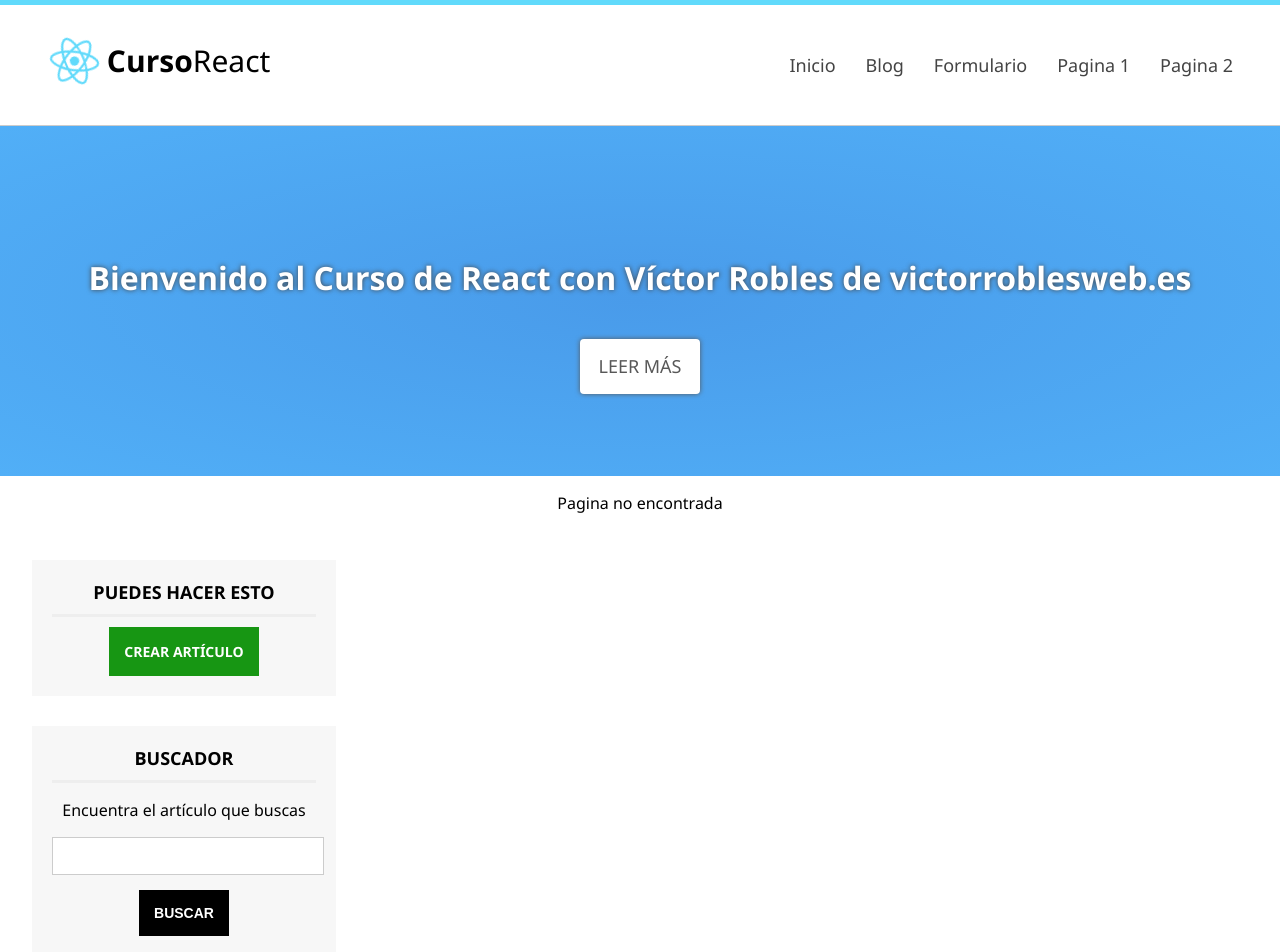
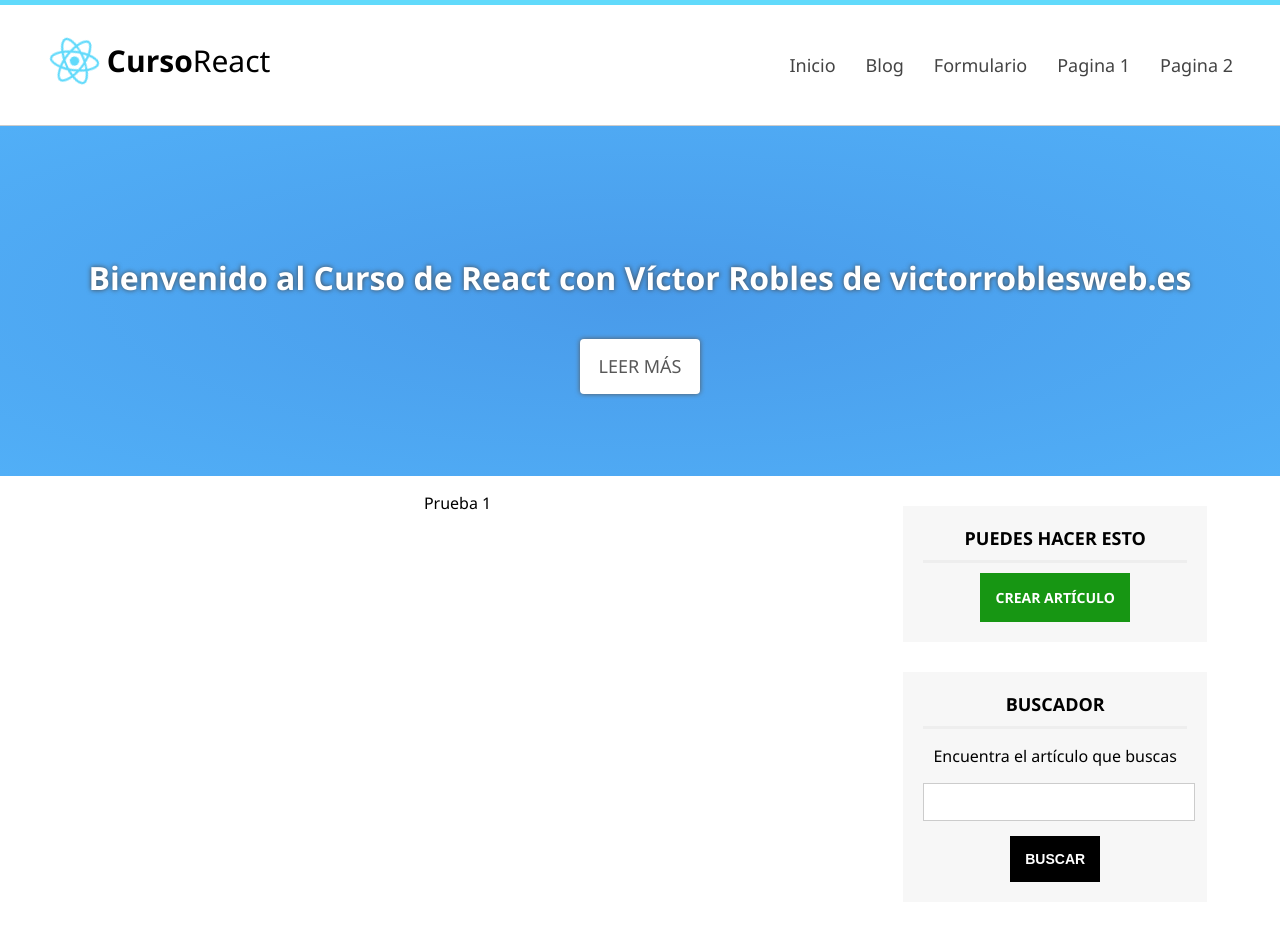
Before and after one commit to elgranjm3000/reactLeaning, a React (Create React App) app: page /pagina/1 in a window 1280 px wide. Shown: the top 952 px of the page. Built offline with nearby package versions, Linux system fonts and the light colour scheme.

Commit message:
parametros

```diff
--- a/src/Router.js
+++ b/src/Router.js
@@ -3,13 +3,16 @@ import { BrowserRouter, Route, Routes } from 'react-router-dom'
 import SeccionPrueba from './components/SeccionPrueba'
 import Micomponente from "./components/Micomponente";
 import Peliculas from './components/Peliculas';
+import Pagina from "./components/Pagina";
 import NotFound from './components/Errors'
 
 class Router extends Component{
 
+
+
     render(){
+
         return(
-
 
                 <BrowserRouter>
                     <Routes>
@@ -17,6 +20,7 @@ class Router extends Component{
                             <Route exact path="/ruta-prueba" element={<SeccionPrueba/>} ></Route>
                             <Route exact path="/segunda-prueba" element={<Micomponente/>} ></Route>
                             <Route exact path="/pagina1" element={<h1>Prueba</h1>}/>
+                            <Route exact path="/pagina/:userid" element={<Pagina/>}/>
                             <Route path="*" element={<NotFound />} />
                     </Routes>
                 </BrowserRouter>
--- a/src/components/Errors.js
+++ b/src/components/Errors.js
@@ -4,7 +4,9 @@ import React, { Component } from "react";
 class Errors extends Component {
     render(){
         return (
-            <p>Pagina no encontrada</p>
+            <div id='content'>
+                <h1>Pagina no encontrada</h1>
+            </div>
         );
     }
 }
--- /dev/null
+++ b/src/components/Pagina.js
@@ -0,0 +1,13 @@
+import React from 'react'
+import { useParams } from 'react-router-dom'
+
+export default function Pagina(){
+    const params = useParams();
+    return (
+        <React.Fragment>
+            <div id='content'>
+                <p>Prueba {params.userid}</p>
+            </div>
+        </React.Fragment>
+    )
+}
```
